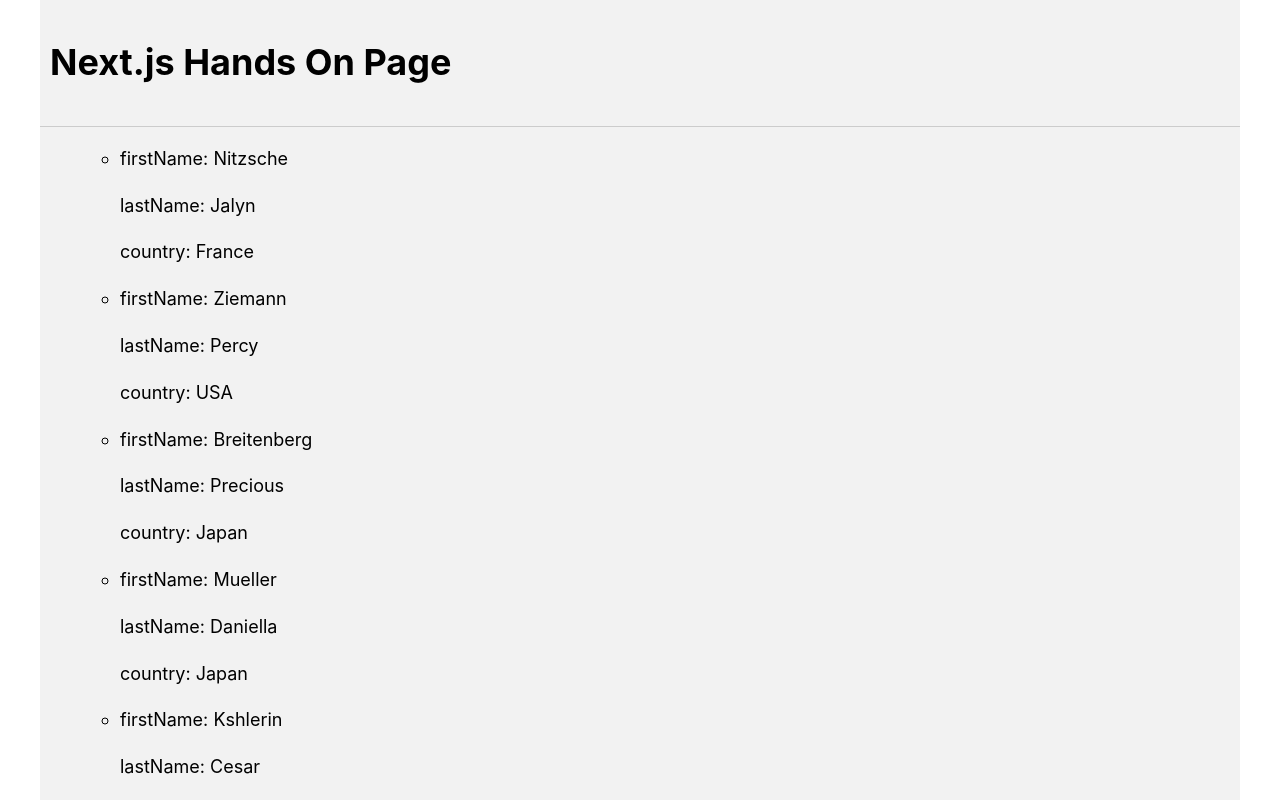
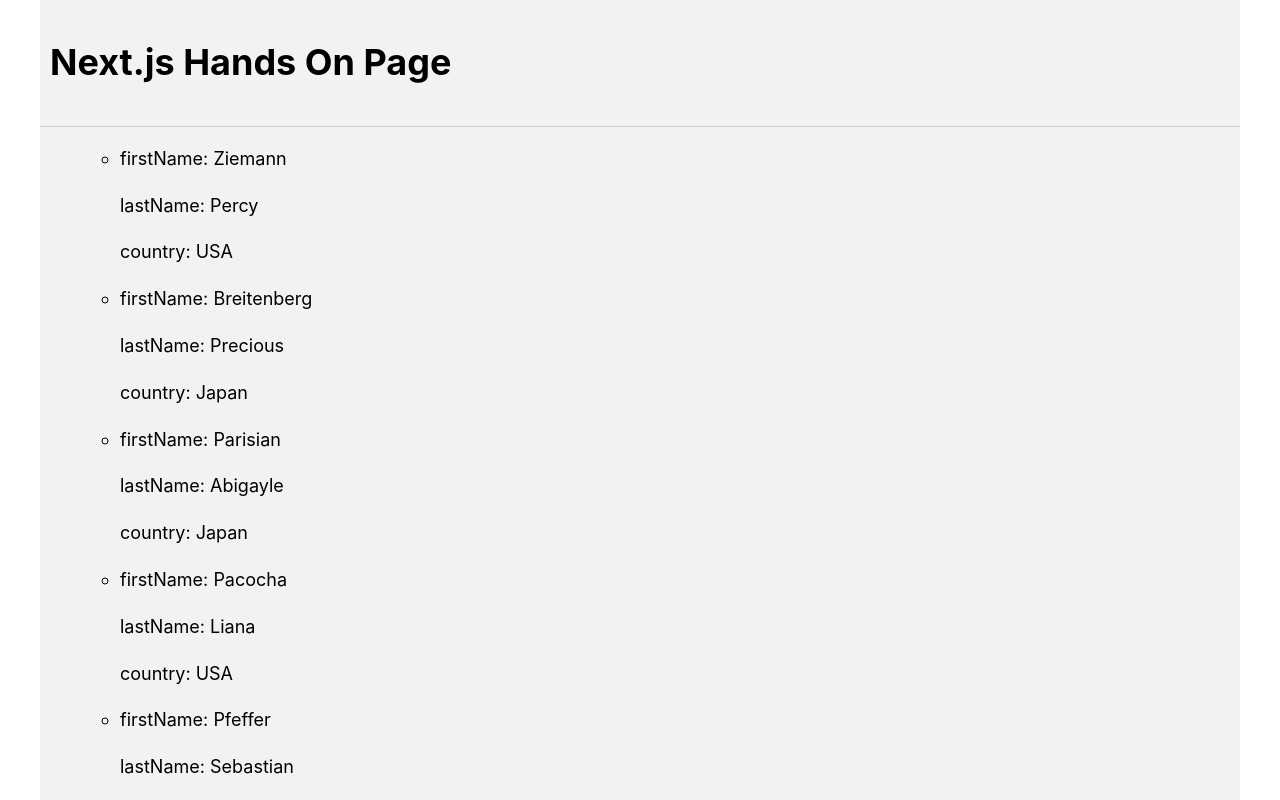
Before and after one commit to studio-kakky/handson-nextjs, a Next.js app: page /students in a window 1280 px wide. Shown: the top 800 px of the page. Built offline with nearby package versions, Linux system fonts and the light colour scheme.

Commit message:
ViewModels

```diff
--- a/src/components/shared/students/students.tsx
+++ b/src/components/shared/students/students.tsx
@@ -1,13 +1,13 @@
-import { Student } from '../../../shared/models/student';
+import { StudentViewModels } from './view-model';
 
 interface Props {
-  students: Student[];
+  viewModels: StudentViewModels;
 }
 
 export default function StudentsComponent(props: Props): JSX.Element {
   return (
     <ul>
-      {props.students.map((v) => (
+      {props.viewModels.toArray().map((v) => (
         <li key={v.id}>
           <p>firstName: {v.firstName}</p>
           <p>lastName: {v.lastName}</p>
--- /dev/null
+++ b/src/components/shared/students/view-model.ts
@@ -0,0 +1,19 @@
+import { Student } from '../../../shared/models/student';
+export type StudentViewModel = Student;
+
+export class StudentViewModels {
+  constructor(private list: StudentViewModel[]) {}
+
+  toArray(): StudentViewModel[] {
+    return this.list;
+  }
+
+  searchByName(name: string): StudentViewModels {
+    const res = this.list.filter((v) => {
+      const regex = new RegExp(`.*${name}.*`);
+      return regex.test(v.firstName) || regex.test(v.lastName);
+    });
+
+    return new StudentViewModels(res);
+  }
+}
--- a/src/pages/students/index.tsx
+++ b/src/pages/students/index.tsx
@@ -2,8 +2,9 @@
 import Layout from '../../components/shared/layout';
 import StudentsComponent from '../../components/shared/students/students';
 import { GetStudentsResponse } from '../../shared/api/students/response';
+import { adaptStudent } from '../../shared/adapters/adapt-student';
 import { Student } from '../../shared/models/student';
-import { adaptStudent } from '../../shared/adapters/adapt-student';
+import { StudentViewModels } from '../../components/shared/students/view-model';
 
 interface Props {
   total: number;
@@ -11,10 +12,13 @@
 }
 
 export default function Students(props: Props): JSX.Element {
+  const viewModels = new StudentViewModels(props.items);
+  const searched = viewModels.searchByName('P');
+
   return (
     <Layout>
       <ul>
-        <StudentsComponent students={props.items} />
+        <StudentsComponent viewModels={searched} />
       </ul>
     </Layout>
   );
@@ -30,11 +34,12 @@
     method: 'GET',
   });
   const result: GetStudentsResponse = await res.json();
+  const students = result.items.map(adaptStudent);
 
   return {
     props: {
       total: result.total,
-      items: result.items.map(adaptStudent),
+      items: students,
     },
   };
 };
```
